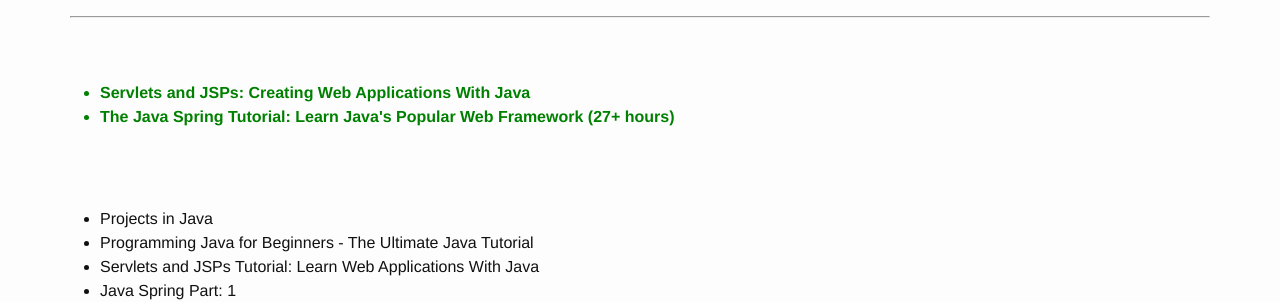
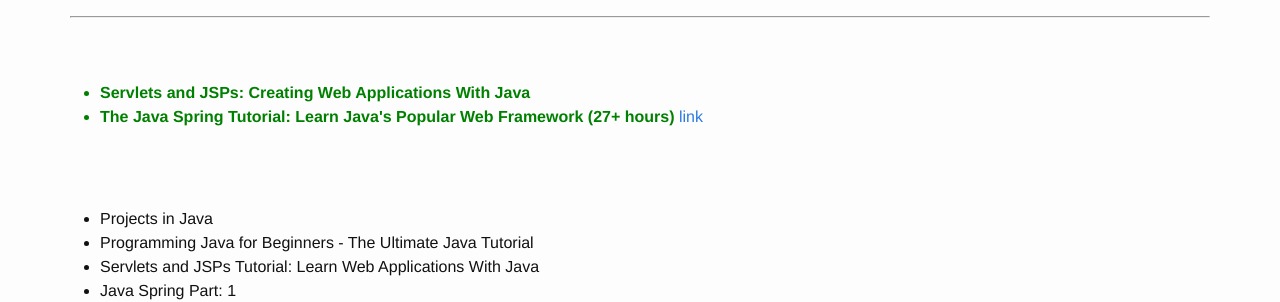
Before and after one commit to webmakaka/javadev.org, a Jekyll site: the page built from website/library/collections/video/paid/udemy.md, in a window 1280 px wide. Shown: the part 520-822 px from the top of the page. Built offline with Jekyll 4.4.1, drawn with Linux system fonts in a browser that asks for light colours.

Commit message:
Update udemy.md

```diff
--- a/website/library/collections/video/paid/udemy.md
+++ b/website/library/collections/video/paid/udemy.md
@@ -29,7 +29,7 @@ permalink: /library/udemy/java/
 <ul>
 
 <li style="color:green"><strong>Servlets and JSPs: Creating Web Applications With Java</strong></li>
-<li style="color:green"><strong>The Java Spring Tutorial: Learn Java's Popular Web Framework (27+ hours)</strong></li>
+<li style="color:green"><strong>The Java Spring Tutorial: Learn Java's Popular Web Framework (27+ hours)</strong> <a href="https://www.udemy.com/javaspring/">link</a> </li>
 </ul>
 
 <br/><br/>
```
